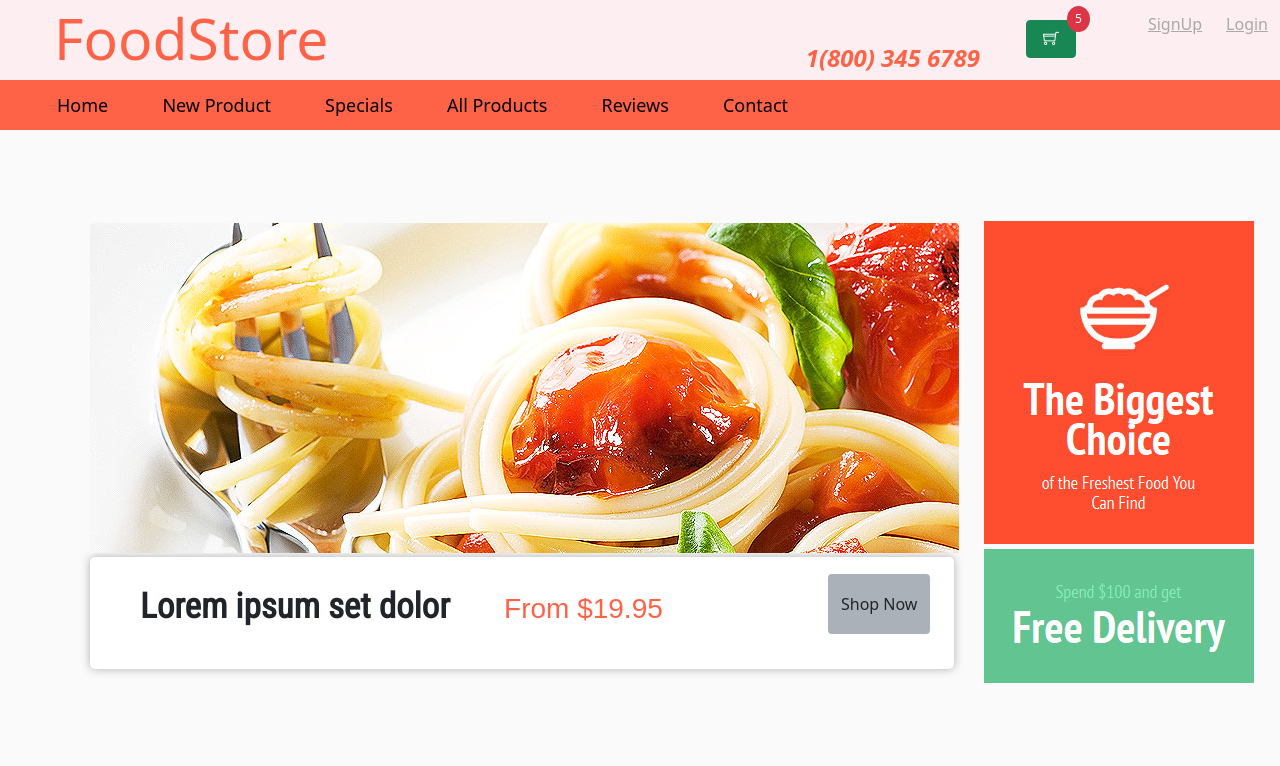
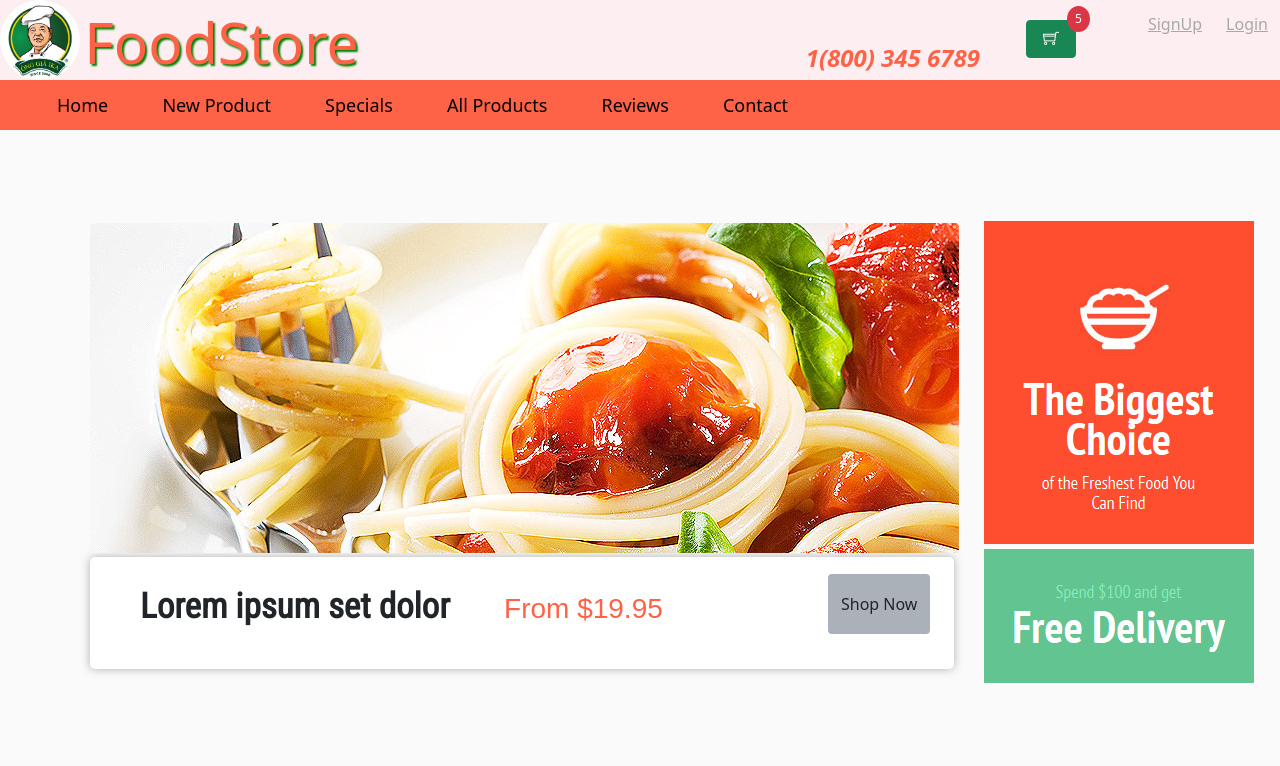
Before and after one commit to ThanhLucKMA/FrontEnd_IndexFoodShop, a plain HTML site: page index.html in a window 1280 px wide. Shown: the top 766 px of the page. Drawn offline with nearby package versions, Linux system fonts and the light colour scheme.

Commit message:
Update logo

```diff
--- a/css/style.css
+++ b/css/style.css
@@ -18,9 +18,9 @@ body {
 .top-title{
     display: inline;
     line-height: 76px;
-    margin: 54px;
     font-size: 57px;
     color: tomato;
+    text-shadow: 2px 2px 2px green;
 }
 .top-phone{
     float: right;
@@ -220,3 +220,9 @@ body {
     min-height: 3em;
     margin-top: 30em;
 }
+.logo{
+    width: 5em;
+    height: 5em;
+    border-radius: 50%;
+    margin-bottom: 40px;
+}
--- a/index.html
+++ b/index.html
@@ -14,6 +14,7 @@
 <body>
     <div id="main">
         <div id="top">
+            <img src="./img/logo/5cf2fd46f70a24e8481bdad89bff99d2.jfif" alt="logo" class="logo">
             <h2 class="top-title">FoodStore</h2>
             <a href="" class="kl-y">Login</a>
             <a href="" class="kl-y">SignUp</a>
```
Also changed, not shown: img/logo/5cf2fd46f70a24e8481bdad89bff99d2.jfif (added).
